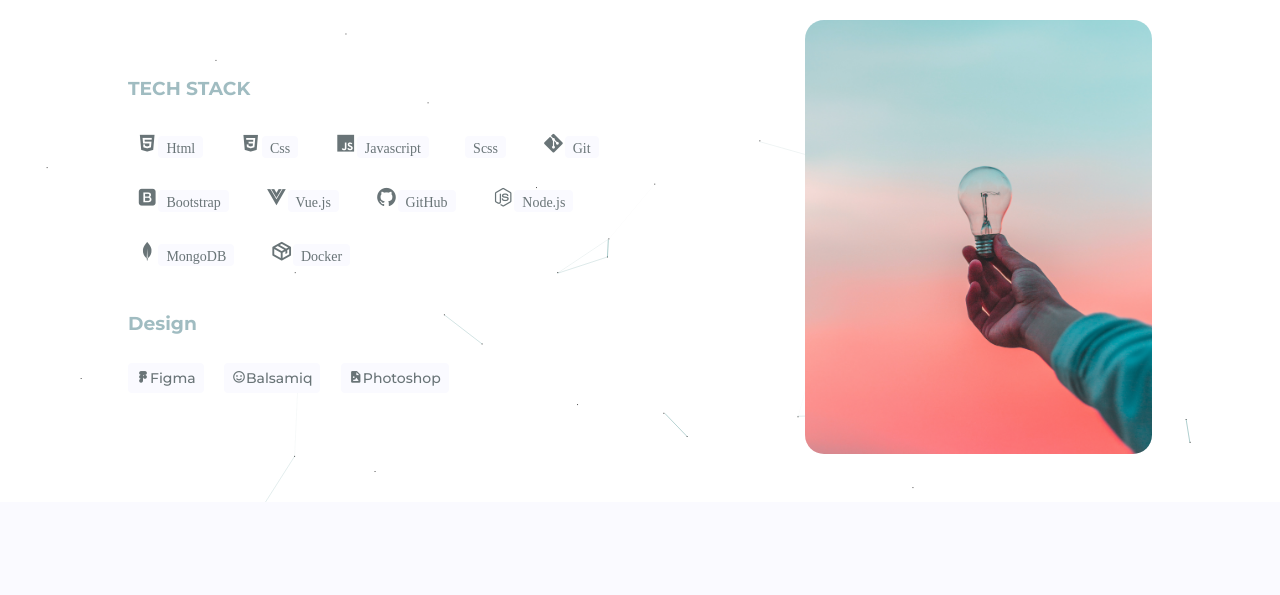
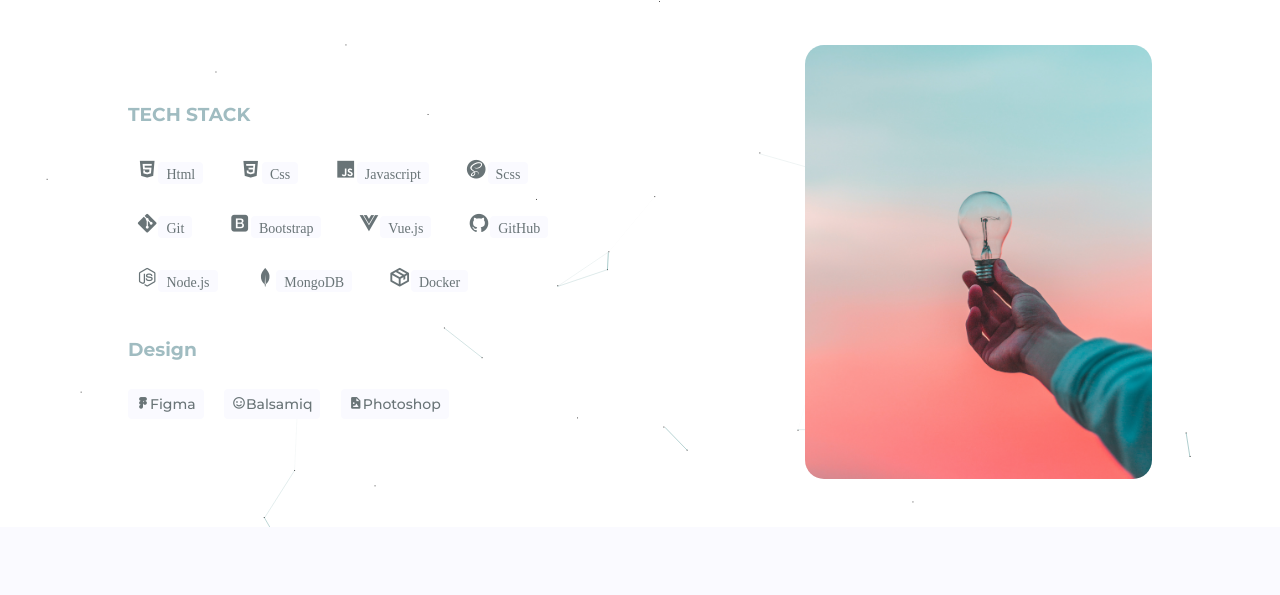
Before and after one commit to berniefrimpie/berniengton, a website: page index.html in a window 1280 px wide. Shown: the part 1525-2120 px from the top of the page. Drawn offline with nearby package versions, Linux system fonts and the light colour scheme; some packages are replaced by stand-ins of ours; animation ran at ten frames a second; a script that the page names is missing.

Commit message:
modify frontend

```diff
--- a/index.html
+++ b/index.html
@@ -19,7 +19,7 @@
     <title>Portfolio / Software Developer / nanafrimpie</title>
 </head>
 
-<body>
+<body> sass
 
     <!--===== HEADER =====-->
     <header class="l-header">
@@ -102,7 +102,7 @@
                     <a class="about__social-icon"><i class='bx bxl-css3'><span class="skills__name">Css</span></i></a>
                     <a class="about__social-icon"><i class='bx bxl-javascript'><span
                                 class="skills__name">Javascript</span></i></a>
-                    <a class="about__social-icon"><i class='bx '><span class="skills__name">Scss</span></i></a>
+                    <a class="about__social-icon"><i class='bx bxl-sass'><span class="skills__name">Scss</span></i></a>
                     <a class="about__social-icon"><i class='bx bxl-git'><span class="skills__name">Git</span></i></a>
                     <a class="about__social-icon"><i class='bx bxl-bootstrap'><span
                                 class="skills__name">Bootstrap</span></i></a>
```
